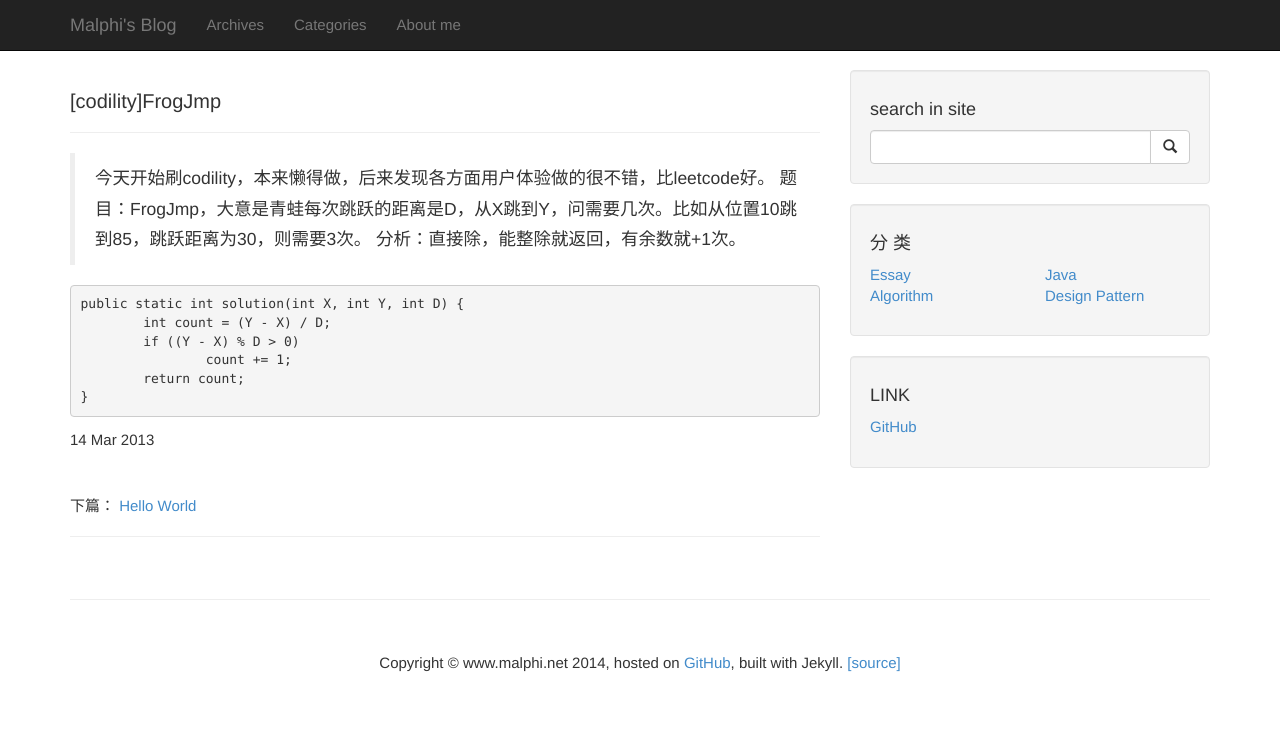
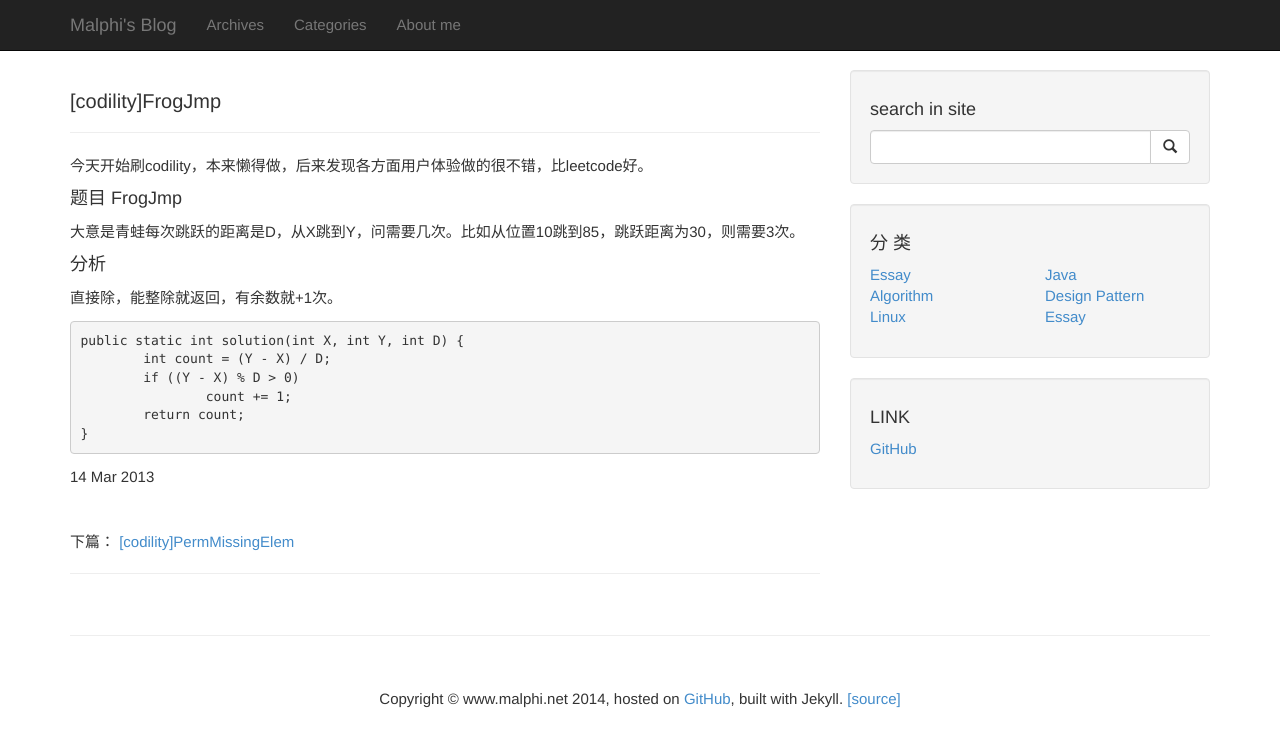
Before and after one commit to hanlinlibham/hanlinlibham.github.io, a Jekyll site: the page built from _posts/codility/2013-03-14-frogjmp.markdown, in a window 1280 px wide. Shown: the top 747 px of the page. Built offline with Jekyll 4.4.1, drawn with Linux system fonts in a browser that asks for light colours; nearby versions of some CDN libraries; library files that are not in the unit come from our copies; Markdown is read by kramdown in place of the engine named in the settings; comment, search, counter and statistics services are not loaded.

Commit message:
no message

```diff
--- a/_layouts/default.html
+++ b/_layouts/default.html
@@ -118,6 +118,11 @@
                       Algorithm
                     </a>
                   </li>
+                  <li>
+                    <a href="/categories.html#linux">
+                      Linux
+                    </a>
+                  </li>
                 </ul>
               </div>
               <!-- /.col-lg-6 -->
@@ -131,6 +136,11 @@
                   <li>
                     <a href="/categories.html#design">
                       Design Pattern
+                    </a>
+                  </li>
+                  <li>
+                    <a href="/categories.html#codility">
+                      Essay
                     </a>
                   </li>
                 </ul>
--- a/_posts/codility/2013-03-14-frogjmp.markdown
+++ b/_posts/codility/2013-03-14-frogjmp.markdown
@@ -4,9 +4,15 @@ category: "codility"
 title:  "[codility]FrogJmp"
 tags: [codility]
 ---
->今天开始刷codility，本来懒得做，后来发现各方面用户体验做的很不错，比leetcode好。
->题目：FrogJmp，大意是青蛙每次跳跃的距离是D，从X跳到Y，问需要几次。比如从位置10跳到85，跳跃距离为30，则需要3次。
->分析：直接除，能整除就返回，有余数就+1次。
+今天开始刷codility，本来懒得做，后来发现各方面用户体验做的很不错，比leetcode好。
+
+####题目 FrogJmp
+
+大意是青蛙每次跳跃的距离是D，从X跳到Y，问需要几次。比如从位置10跳到85，跳跃距离为30，则需要3次。
+
+#### 分析
+
+直接除，能整除就返回，有余数就+1次。
 
 <pre>
 public static int solution(int X, int Y, int D) {
```
Also changed, not shown: _posts/codility/2013-03-14-permmissingelem.markdown (added, +27 -0 lines).
